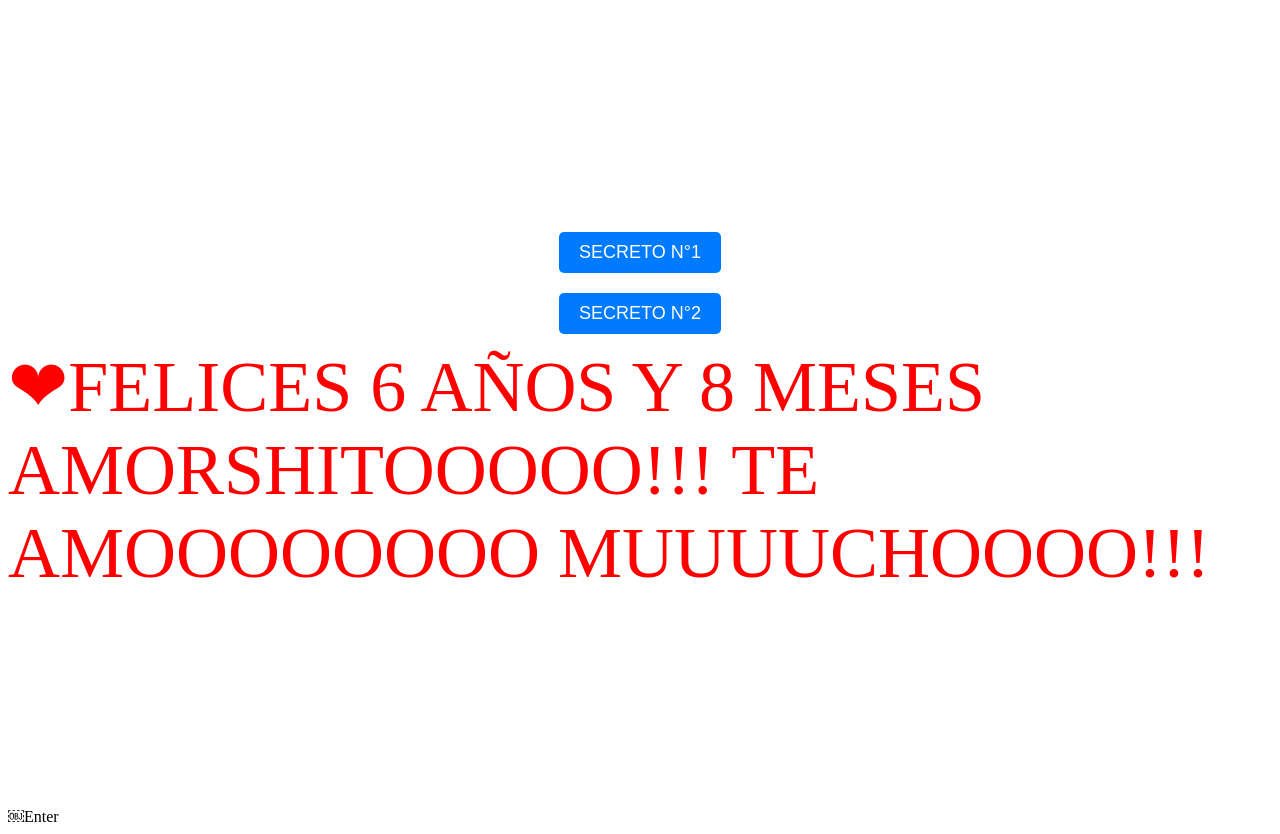
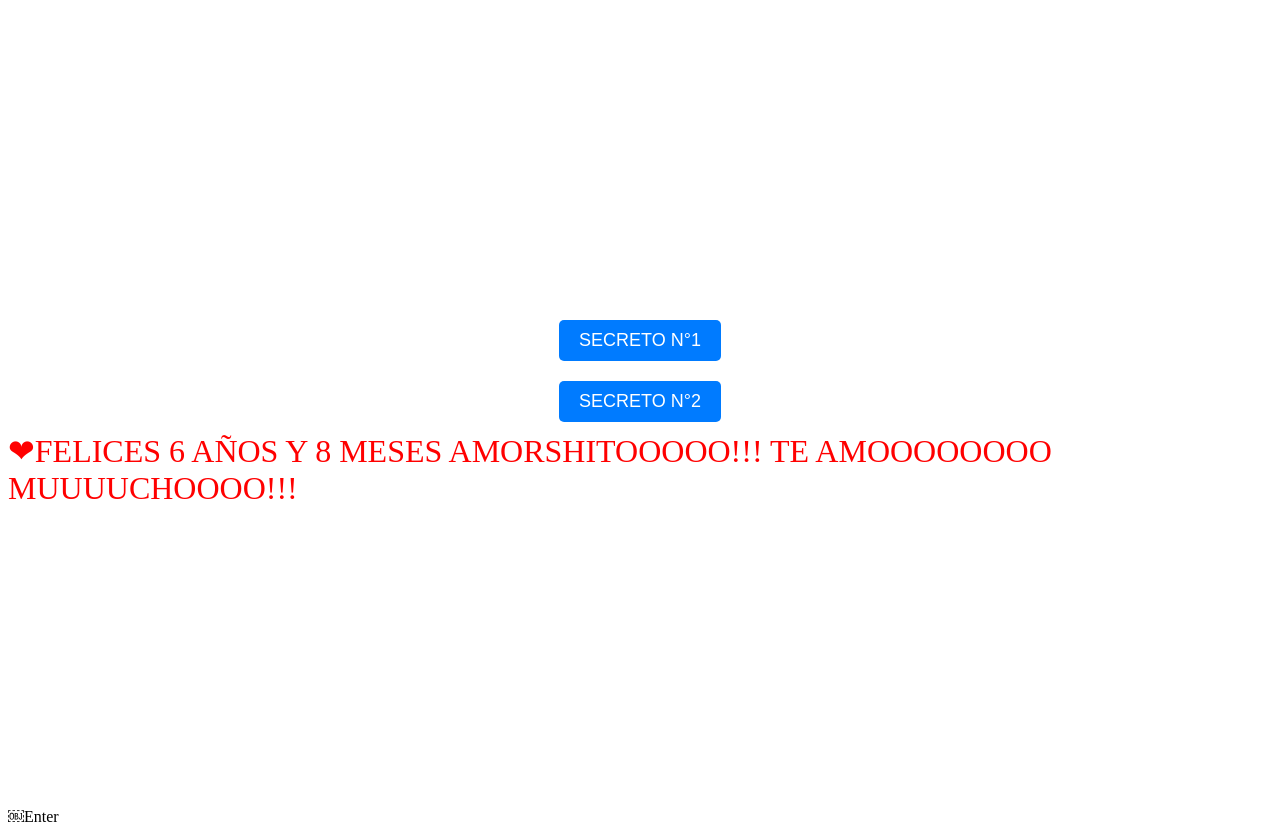
Before and after one commit to AMORFELIZ1919/AMORFELIZ1919.github.io, a plain HTML site: page index.html in a window 1280 px wide. Both pictures are taken after a click on the button "SECRETO N°1". Drawn offline with Linux system fonts and the light colour scheme.

Commit message:
Update index.html

```diff
--- a/index.html
+++ b/index.html
@@ -62,7 +62,7 @@
       // Establecer el contenido del div como "TE AMO" y un corazón
       teAmoTextDiv.innerHTML = "&#10084;FELICES 6 AÑOS Y 8 MESES AMORSHITOOOOO!!!  TE AMOOOOOOOO MUUUUCHOOOO!!!"; // Corazón (Unicode) seguido de "TE AMO"
       // Aplicar estilos al div
-      teAmoTextDiv.style.fontSize = "72px";
+      teAmoTextDiv.style.fontSize = "32px";
       teAmoTextDiv.style.color = "red";
     }
 
```
